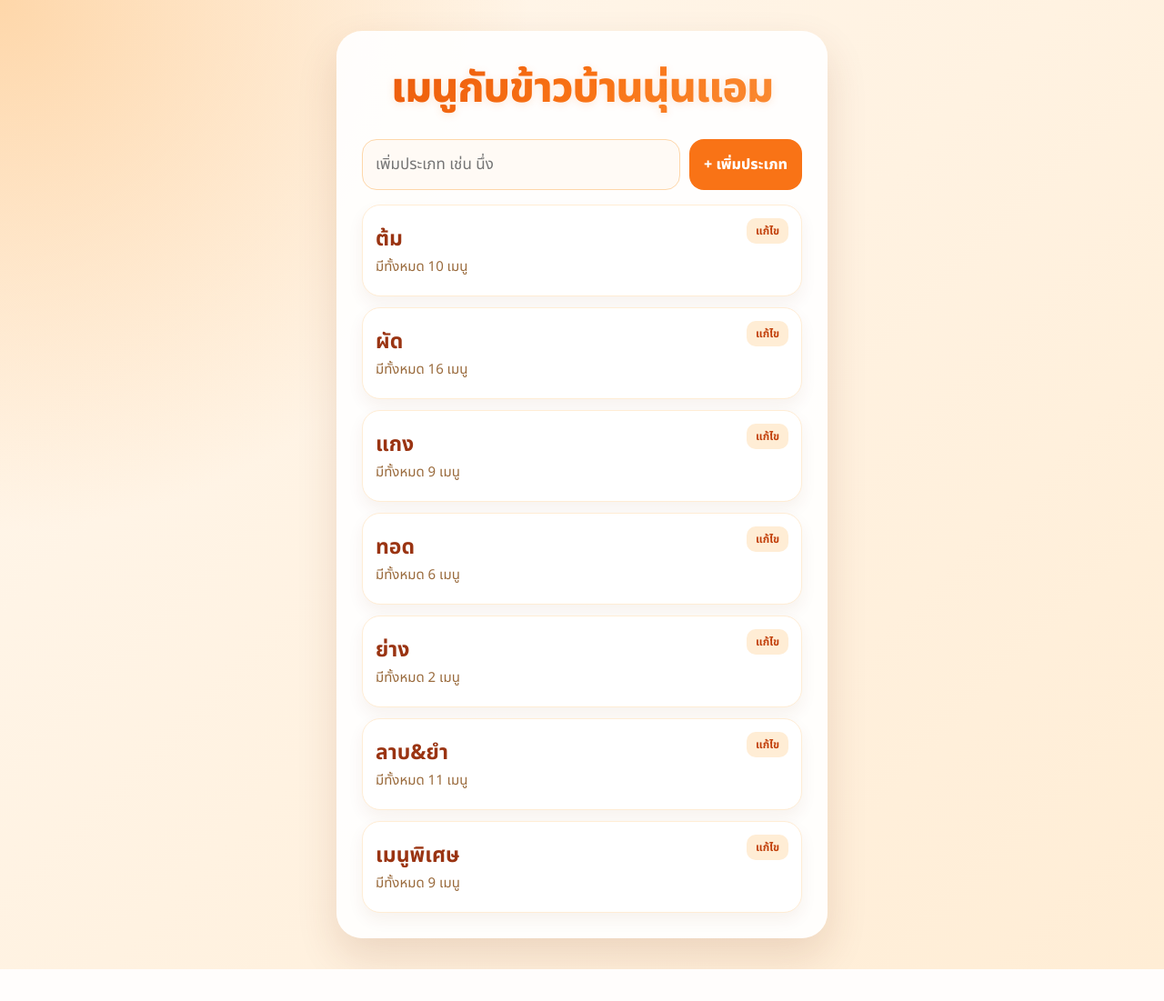
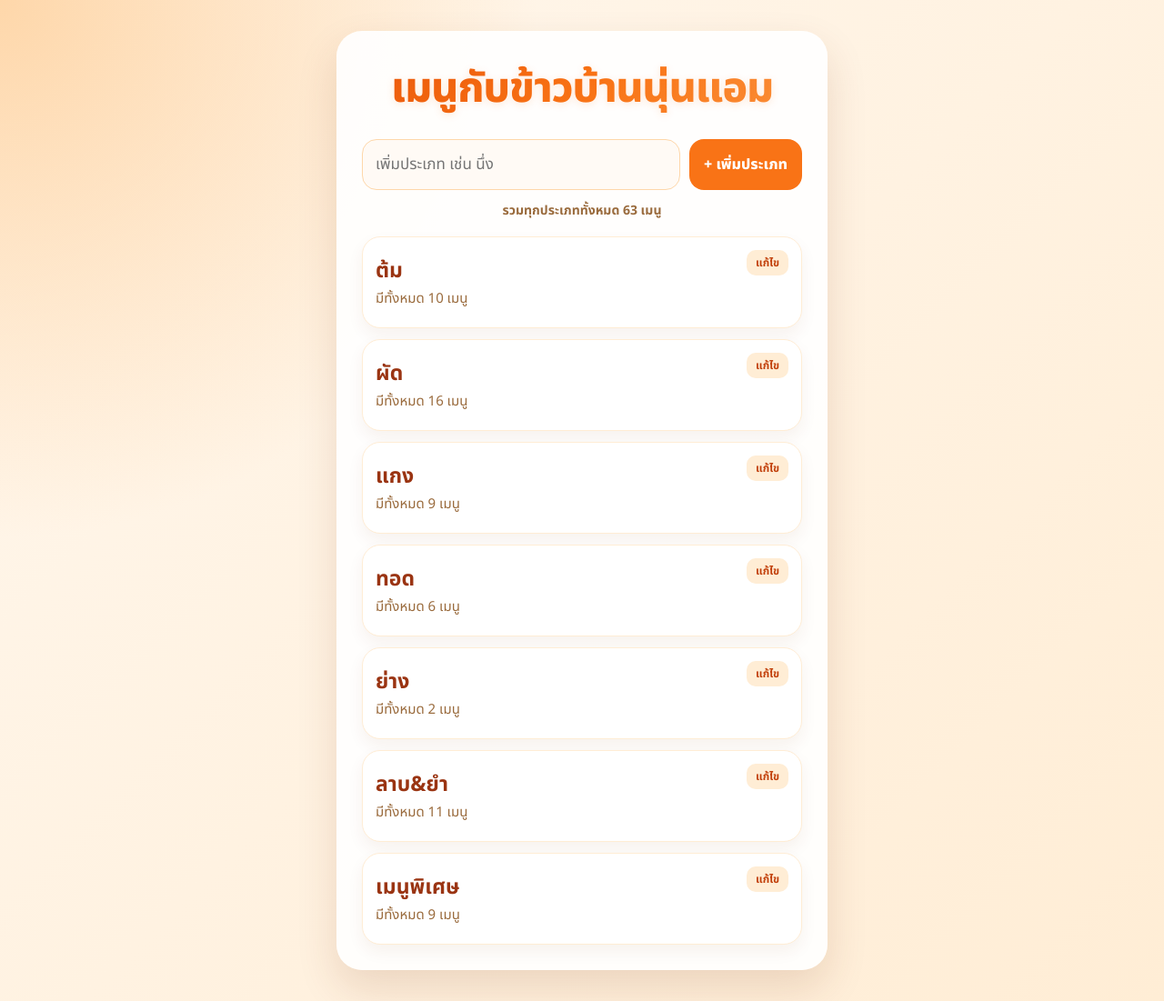
Before and after one commit to apntech2026/food-menu-app, a Flask app: page / in a window 1280 px wide. Shown: the whole page at 91% size. Before the commit the page ends 1066 px from the top, so only its background shows below. Run offline with Flask 3, Linux system fonts and the light colour scheme; some libraries are stand-ins or nearby versions.

Commit message:
Add files via upload

```diff
--- a/app.py
+++ b/app.py
@@ -132,7 +132,14 @@ def init_db():
 @app.route("/")
 def index():
     categories = Category.query.order_by(Category.id).all()
-    return render_template("index.html", categories=categories)
+
+    total_foods = sum(len(category.foods) for category in categories)
+
+    return render_template(
+        "index.html",
+        categories=categories,
+        total_foods=total_foods
+    )
 
 
 @app.route("/category/add", methods=["POST"])
--- a/static/style.css
+++ b/static/style.css
@@ -246,3 +246,10 @@ button {
     transform:translateY(-2px);
     box-shadow:0 12px 24px rgba(120,53,15,.10);
 }
+.total-count{
+    text-align:center;
+    color:#9a6b3d;
+    font-size:14px;
+    font-weight:700;
+    margin:-4px 0 18px;
+}
--- a/templates/index.html
+++ b/templates/index.html
@@ -20,6 +20,9 @@
             + เพิ่มประเภท
         </button>
     </form>
+    <p class="total-count">
+    รวมทุกประเภททั้งหมด {{ total_foods }} เมนู
+    </p>
 
     <div class="list">
 
```
